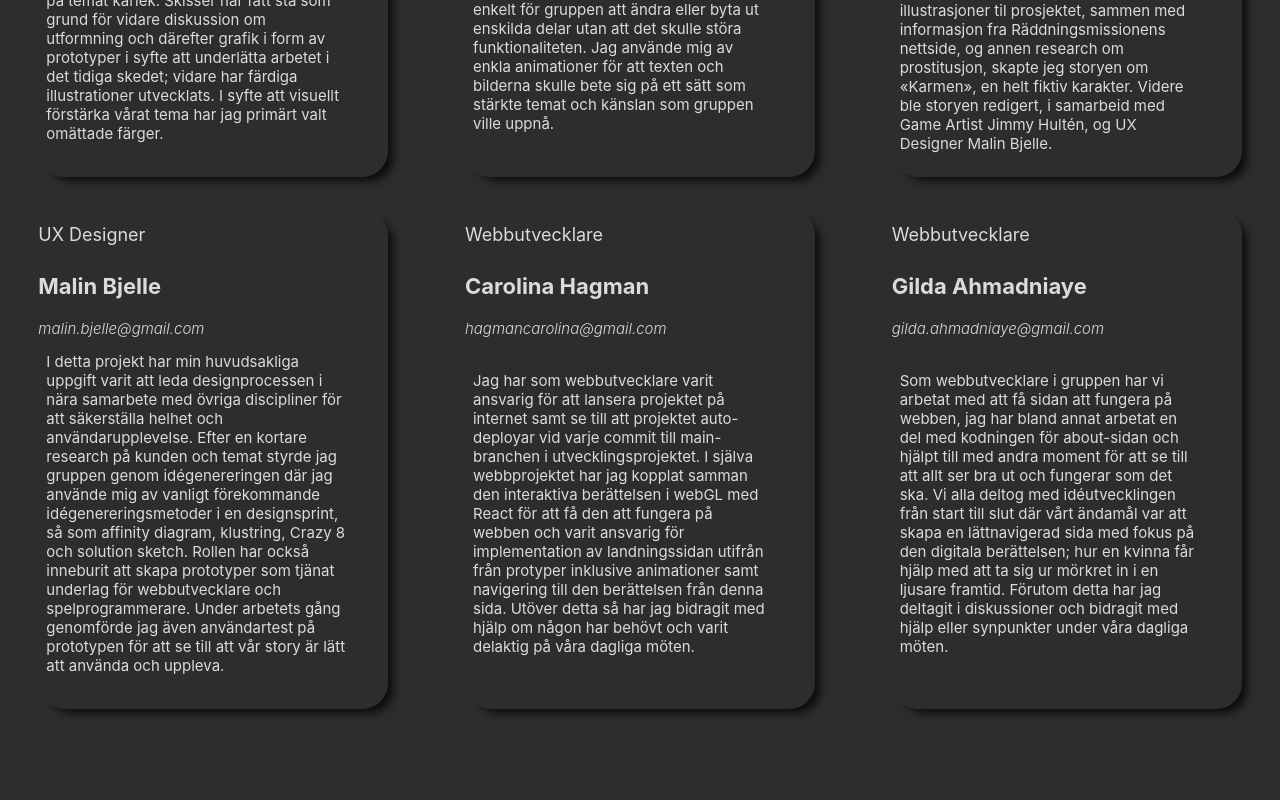
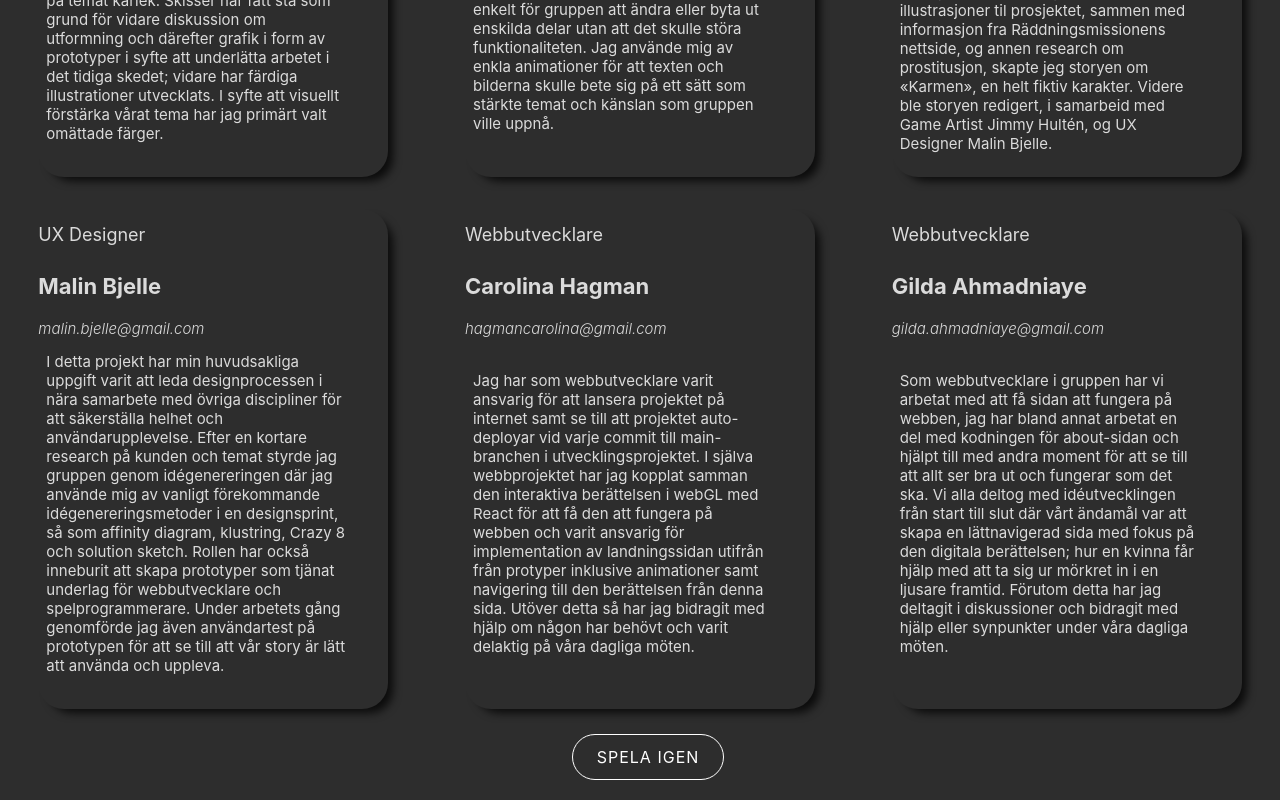
Before and after one commit to carolinahagman/sammanslaget, a React (Create React App) app: page /about in a window 1280 px wide. Shown: the part 590-1390 px from the top of the page. Before the commit the page ends 1324 px from the top, so only its background shows below. Built offline with nearby package versions, Linux system fonts and the light colour scheme; what react-unity-webgl would draw is missing.

Commit message:
added button

```diff
--- a/src/components/About.js
+++ b/src/components/About.js
@@ -23,6 +23,9 @@ const About = () => {
       <div className="about-container">
       <AboutCards></AboutCards>
       </div>
+      <Link className="playBtn" to="/">
+        Spela igen
+      </Link>
       </div>
   );
 };
--- a/src/components/about.css
+++ b/src/components/about.css
@@ -142,6 +142,27 @@ p {
   border-color: #222222;
 }
 
+
+.playBtn {
+  border: 1.5px solid white;
+  border-radius: 2em;
+  margin-left: 1em;
+  transition: background 250ms ease-in-out;
+  letter-spacing: 1px;
+  padding: 0.75em 1.5em;
+  text-transform: uppercase;
+  color: white;
+  text-decoration: none;
+  margin-bottom: 20px;
+}
+
+.playBtn:hover {
+  background: black;
+  color: white;
+  border-color: black;
+}
+
+
 .projectname {
   text-transform: uppercase;
 }
```
